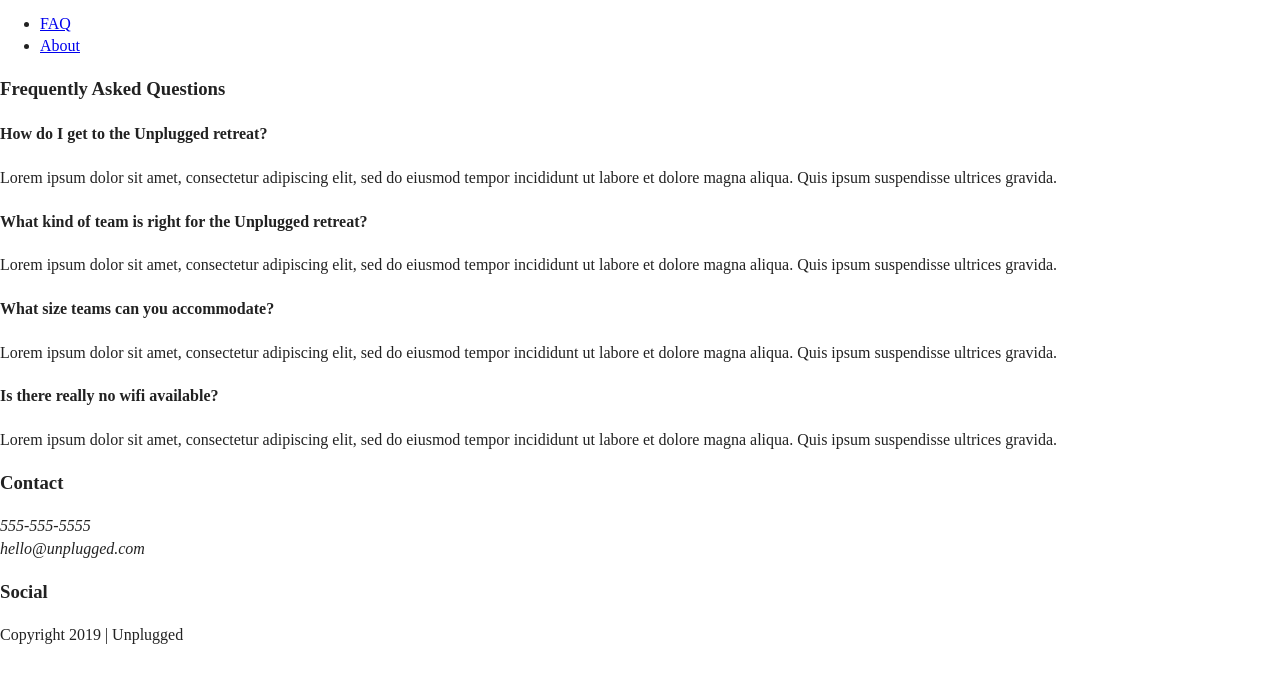
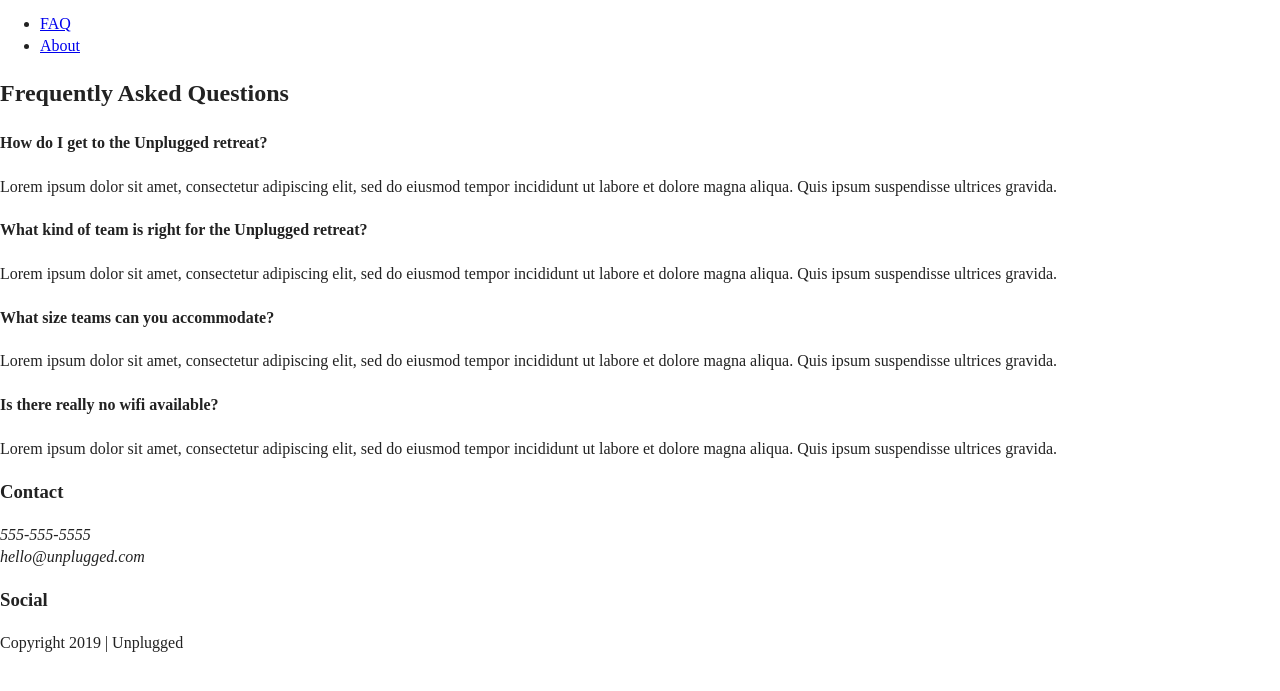
Before and after one commit to ClariceR/unplugged-website, a website: page faq/index.html in a window 1280 px wide. Shown: the part 27-718 px from the top of the page. Drawn offline with Linux system fonts and the light colour scheme.

Commit message:
Refactored faq html class names

```diff
--- a/faq/index.html
+++ b/faq/index.html
@@ -39,27 +39,29 @@
   </header>
 
   <main>
+
     <section class="faq">
       <div class="content-wrapper">
-        <h3>Frequently Asked Questions</h3>
-        <div class="question-1">
+        <h2>Frequently Asked Questions</h2>
+        <div class="faq-content">
           <h4>How do I get to the Unplugged retreat?</h4>
           <p>Lorem ipsum dolor sit amet, consectetur adipiscing elit, sed do eiusmod tempor incididunt ut labore et dolore magna aliqua. Quis ipsum suspendisse ultrices gravida.</p>
         </div>
-        <div class="question-2">
+        <div class="faq-content">
           <h4>What kind of team is right for the Unplugged retreat?</h4>
           <p>Lorem ipsum dolor sit amet, consectetur adipiscing elit, sed do eiusmod tempor incididunt ut labore et dolore magna aliqua. Quis ipsum suspendisse ultrices gravida.</p>
         </div>
-        <div class="question-3">
+        <div class="faq-content">
           <h4>What size teams can you accommodate?</h4>
           <p>Lorem ipsum dolor sit amet, consectetur adipiscing elit, sed do eiusmod tempor incididunt ut labore et dolore magna aliqua. Quis ipsum suspendisse ultrices gravida.</p>
         </div>
-        <div class="question-4">
+        <div class="faq-content">
           <h4>Is there really no wifi available?</h4>
           <p>Lorem ipsum dolor sit amet, consectetur adipiscing elit, sed do eiusmod tempor incididunt ut labore et dolore magna aliqua. Quis ipsum suspendisse ultrices gravida.</p>
         </div>
       </div> <!-- end of faq content wrapper -->
     </section> <!-- end of faq section -->
+
   </main>
 
   <footer>
```
